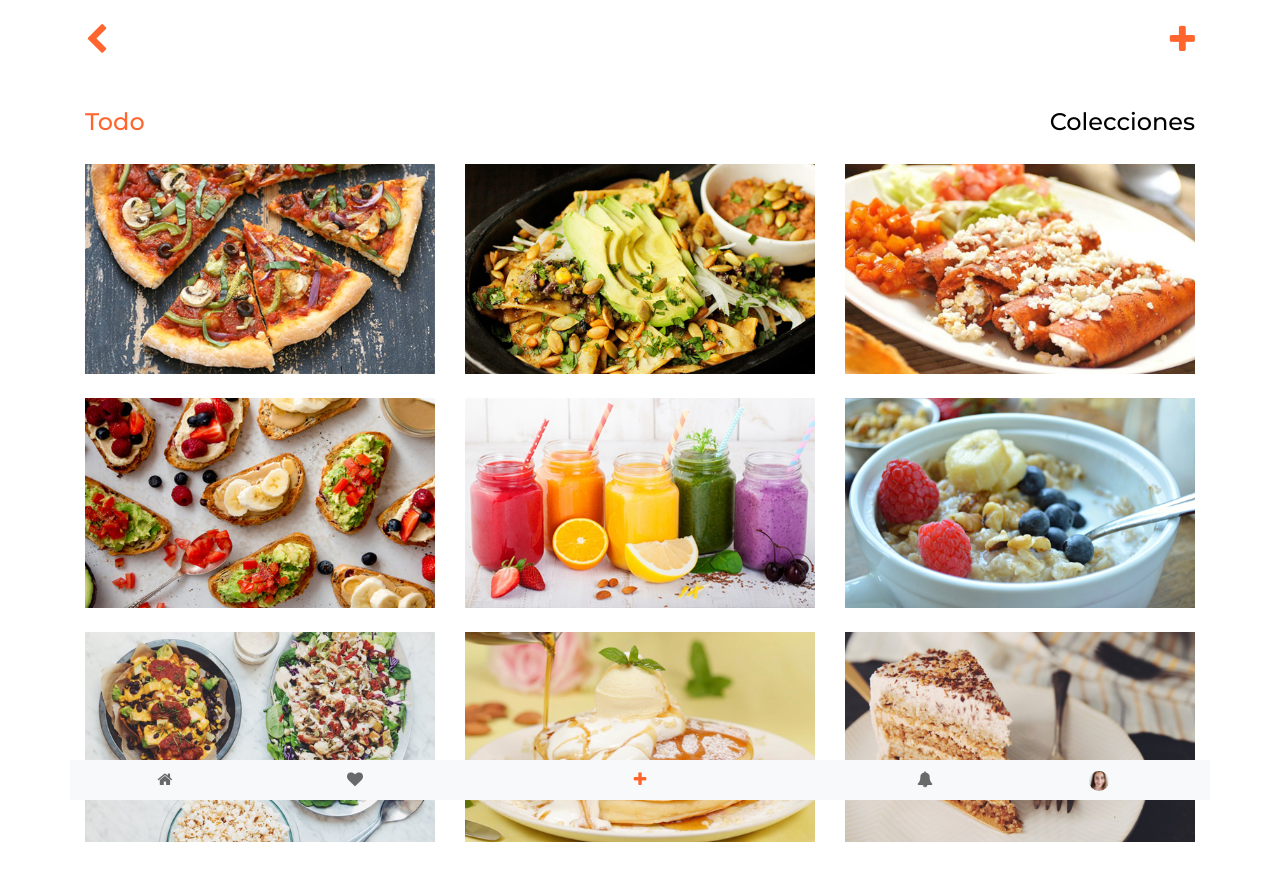
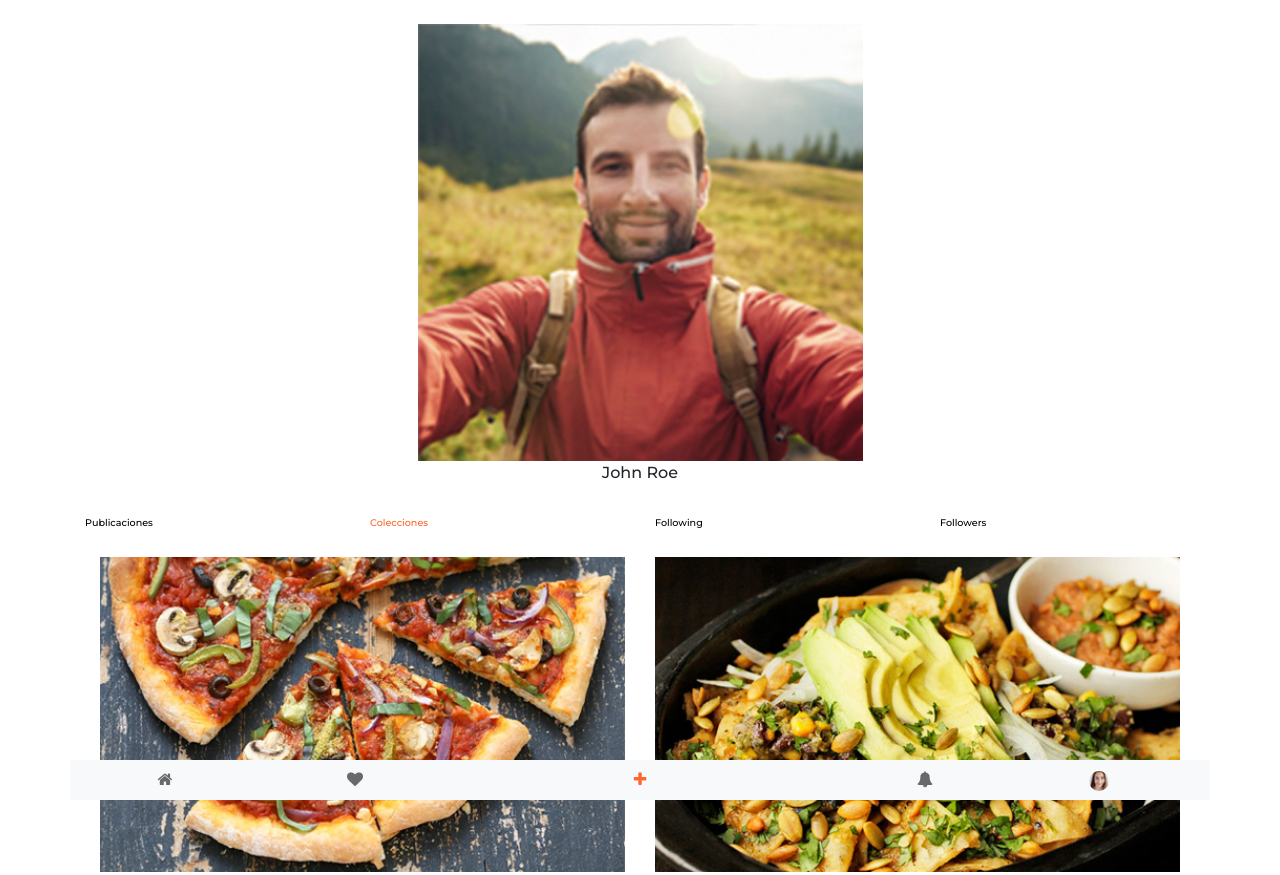
Before and after one commit to LiaLaguna/we-cook, a plain HTML site: page views/profile-friend.html in a window 1280 px wide. Shown: the top 875 px of the page. Before the commit the page ends 842 px from the top, so only its background shows below. Drawn offline with nearby package versions, Linux system fonts and the light colour scheme.

Commit message:
Subiendo vista profile-friend

```diff
--- a/css/main.css
+++ b/css/main.css
@@ -53,13 +53,13 @@
   cursor: pointer;
 }
 
-/*** COLECCIONES ***/
+/*** FRIEND ***/
 .menu-txt-active {
   color: #ff652c;
-  font-size: 1.5em;
+  font-size: 0.6em;
 }
 
 .menu-txt {
   color: black;
-  font-size: 1.5em;
+  font-size: 0.6em;
 }
--- a/views/save.html
+++ b/views/profile-friend.html
@@ -11,28 +11,33 @@
   </head>
   <body>
 
-    <!-- BARRA PARA REGRESAR O AGREGAR UNA COLECCIÓN NUEVA -->
+    <!-- USER FRIEND -->
     <div class="container">
-      <div class="row align-items-end my-4">
-        <div class="col">
-          <i class="fa fa-chevron-left icon-color fa-2x pull-left" aria-hidden="true"><a href="#"></a> </i>
+      <div class="row align-items-end mt-4 mb-2">
+        <div class="col"></div>
+        <div class="col-5">
+          <img src="../assets/images/user7.jpg" class="img-fluid w-100" alt="Responsive image">
+          <p class="profile-name text-center">John Roe</p>
         </div>
-        <div class="col text-right">
-          <i class="fa fa-plus icon-color fa-2x pull-right" aria-hidden="true"></i>
-        </div>
+        <div class="col"></div>
       </div>
     </div>
 
-    <!-- MENÚ COLECCIONES -->
+    <!-- MENÚ -->
     <div class="container">
-      <div class="row align-items-end mt-5">
+      <div class="row align-items-end">
         <div class="col">
-          <a class="pull-left menu-txt-active" href="#">Todo</a>
+          <a class="menu-txt" href="#">Publicaciones</a>
         </div>
         <div class="col">
-          <a class="pull-right menu-txt" href="#">Colecciones</a>
+          <a class="menu-txt-active" href="#">Colecciones</a>
         </div>
-      </div>
+        <div class="col">
+          <a class="menu-txt" href="#">Following</a>
+        </div>
+        <div class="col">
+          <a class="menu-txt" href="#">Followers</a>
+        </div>
     </div>
 
     <!-- POSTS -->
@@ -44,9 +49,6 @@
         <div class="col">
           <img src="../assets/images/chilaquiles.jpg" class="img-fluid w-100" alt="Responsive image">
         </div>
-        <div class="col">
-          <img src="../assets/images/enchiladas.jpg" class="img-fluid w-100" alt="Responsive image">
-        </div>
       </div>
       <div class="row mt-4">
         <div class="col">
@@ -54,9 +56,6 @@
         </div>
         <div class="col">
           <img src="../assets/images/smoothie.jpg" class="img-fluid w-100" alt="Responsive image">
-        </div>
-        <div class="col">
-          <img src="../assets/images/avena.jpg" class="img-fluid w-100" alt="Responsive image">
         </div>
       </div>
       <div class="row mt-4">
@@ -66,8 +65,13 @@
         <div class="col">
           <img src="../assets/images/hotcake.jpg" class="img-fluid w-100" alt="Responsive image">
         </div>
+      </div>
+      <div class="row mt-4">
         <div class="col">
           <img src="../assets/images/cake.jpg" class="img-fluid w-100" alt="Responsive image">
+        </div>
+        <div class="col">
+          <img src="../assets/images/avena.jpg" class="img-fluid w-100" alt="Responsive image">
         </div>
       </div>
     </div>
```
Also changed, not shown: assets/brand/bootstrap-solid.svg (deleted), assets/images/user1.jpg (added), assets/images/user2.jpg (added), assets/images/user3.jpg (added), assets/images/user4.jpg (added), assets/images/user5.jpg (added), assets/images/user6.jpg (added), assets/images/user7.jpg (added), 1 other file.
